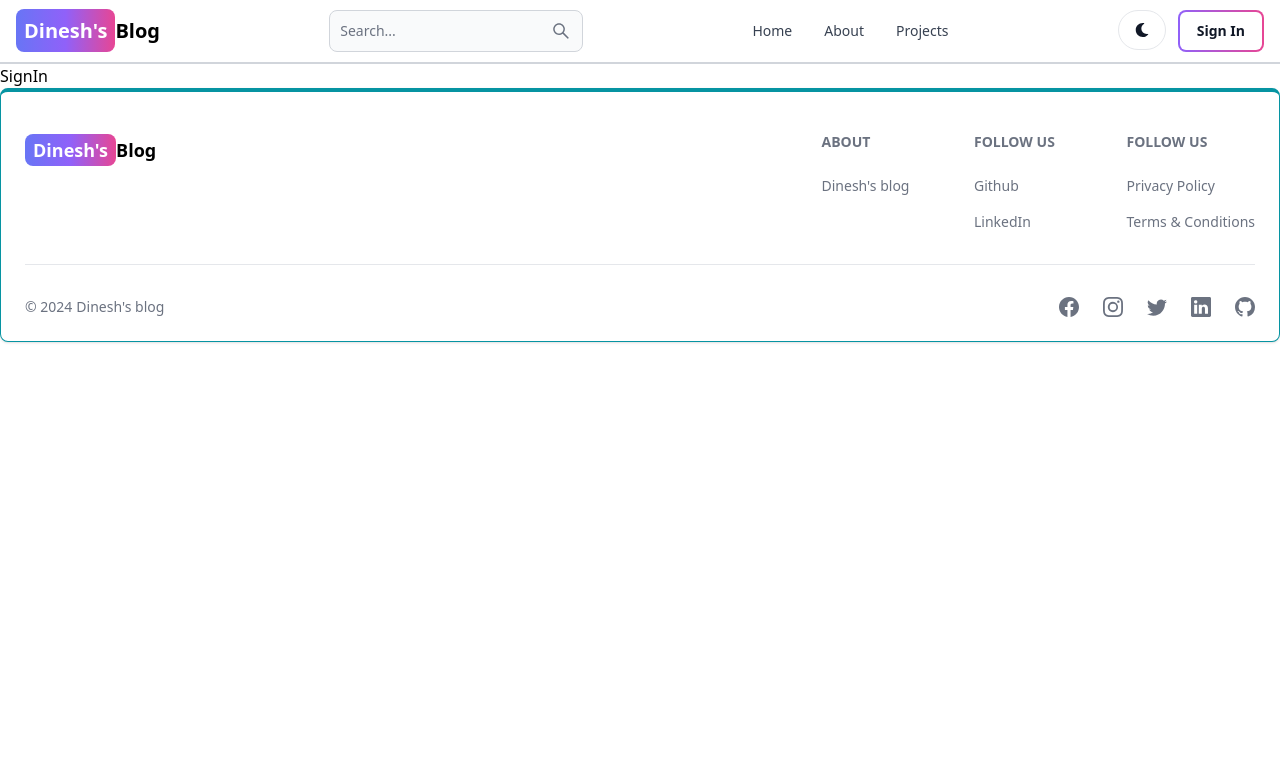
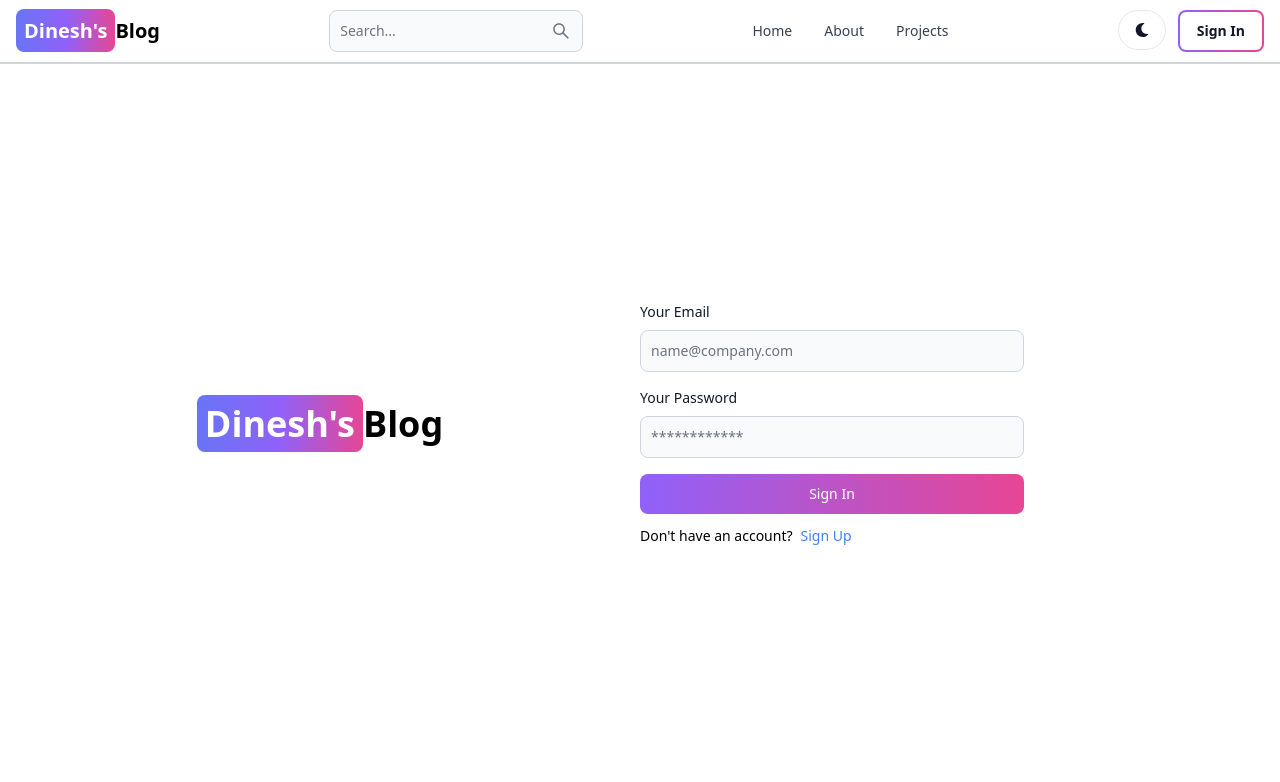
Before and after one commit to Dineshkumar-teki/dinesh-blog-project, a React (Vite) app in the folder dineshBlog/: page /sign-in in a window 1280 px wide. Shown: the top 782 px of the page. Built offline with nearby package versions, Linux system fonts and the light colour scheme.

Commit message:
add redux

```diff
--- a/dineshBlog/package.json
+++ b/dineshBlog/package.json
@@ -10,11 +10,13 @@
     "preview": "vite preview"
   },
   "dependencies": {
+    "@reduxjs/toolkit": "^2.2.7",
     "flowbite-react": "^0.10.1",
     "jsonwebtoken": "^9.0.2",
     "react": "^18.3.1",
     "react-dom": "^18.3.1",
     "react-icons": "^5.3.0",
+    "react-redux": "^9.1.2",
     "react-router-dom": "^6.26.1"
   },
   "devDependencies": {
--- a/dineshBlog/src/main.jsx
+++ b/dineshBlog/src/main.jsx
@@ -2,12 +2,16 @@ import { StrictMode } from "react";
 import { BrowserRouter } from "react-router-dom";
 import { createRoot } from "react-dom/client";
 import App from "./App.jsx";
+import { store } from "./redux/store.js";
+import { Provider } from "react-redux";
 import "./index.css";
 
 createRoot(document.getElementById("root")).render(
-  <StrictMode>
-    <BrowserRouter>
-      <App />
-    </BrowserRouter>
-  </StrictMode>
+  <Provider store={store} >
+    <StrictMode>
+      <BrowserRouter>
+        <App />
+      </BrowserRouter>
+    </StrictMode>
+  </Provider>
 );
--- a/dineshBlog/src/pages/SignIn.jsx
+++ b/dineshBlog/src/pages/SignIn.jsx
@@ -1,9 +1,114 @@
-import React from 'react'
+import { Alert, Button, Label, Spinner, TextInput } from "flowbite-react";
+import React, { useState } from "react";
+import { Link, useNavigate } from "react-router-dom";
+import { useDispatch, useSelector } from "react-redux";
+import {
+  signInStart,
+  signInSuccess,
+  signInFailure,
+} from "../redux/user/userSlice";
 
 const SignIn = () => {
+  const [formData, setFormData] = useState({});
+  const {loading, error: errMsg} = useSelector(state => state.user)
+  const dispatch = useDispatch();
+  const navigate = useNavigate();
+
+  const handleChange = (event) => {
+    setFormData({ ...formData, [event.target.id]: event.target.value.trim() });
+  };
+
+  const handleSubmit = async (event) => {
+    event.preventDefault();
+    if (!formData.password || !formData.email) {
+      return dispatch(signInFailure("Please fill out all fields."));
+    }
+    try {
+      dispatch(signInStart());
+      const res = await fetch("/api/auth/signin", {
+        method: "POST",
+        headers: { "Content-Type": "application/json" },
+        body: JSON.stringify(formData),
+      });
+      const data = await res.json();
+
+      if (data.success === false) {
+        dispatch(signInFailure(data.message));
+      }
+      if (res.ok) {
+        dispatch(signInSuccess(data))
+        navigate("/");
+      }
+    } catch (error) {
+      dispatch(signInFailure(error.message));
+    }
+  };
+
   return (
-    <div>SignIn</div>
-  )
-}
+    <section className="min-h-[90vh] my-10 md:my-0 flex justify-center flex-col md:flex-row items-center">
+      <div className="w-[100%] md:w-[50%] flex justify-center mb-10 md:mb-0">
+        <Link
+          to="/"
+          className="whitespace-nowrap text-4xl font-bold dark:text-white self-center"
+        >
+          <span className="px-2 py-1 bg-gradient-to-r from-indigo-500 via-purple-500 to-pink-500 rounded-lg text-white">
+            Dinesh's
+          </span>
+          Blog
+        </Link>
+      </div>
+      <div className="w-[100%] md:w-[50%] flex flex-col justify-center items-center md:items-start">
+        <form
+          className="flex flex-col gap-4 w-[90%] lg:w-[60%]"
+          onSubmit={handleSubmit}
+        >
+          <div className="flex flex-col gap-2">
+            <Label>Your Email</Label>
+            <TextInput
+              type="email"
+              placeholder="name@company.com"
+              id="email"
+              onChange={handleChange}
+            />
+          </div>
+          <div className="flex flex-col gap-2">
+            <Label>Your Password</Label>
+            <TextInput
+              type="password"
+              placeholder="************"
+              id="password"
+              onChange={handleChange}
+            />
+          </div>
+          <Button
+            type="submit"
+            gradientDuoTone="purpleToPink"
+            disabled={loading}
+          >
+            {loading ? (
+              <>
+                <Spinner size="sm" />
+                <span className="pl-3">loading...</span>
+              </>
+            ) : (
+              "Sign In"
+            )}
+          </Button>
+        </form>
+        <div className="flex gap-2 text-sm mt-3">
+          <span>Don't have an account?</span>
+          <Link to="/sign-up" className="text-blue-500">
+            Sign Up
+          </Link>
+        </div>
+        {errMsg && (
+          <Alert className="mt-4 w-[90%] lg:w-[60%]" color="failure">
+            {errMsg}
+          </Alert>
+        )}
+      </div>
+    </section>
+  );
+};
 
-export default SignIn
+export default SignIn;
--- /dev/null
+++ b/dineshBlog/src/redux/store.js
@@ -0,0 +1,8 @@
+import { configureStore } from "@reduxjs/toolkit";
+import userReducer from "./user/userSlice";
+
+export const store = configureStore({
+  reducer: {
+    user: userReducer,
+  },
+});
--- /dev/null
+++ b/dineshBlog/src/redux/user/userSlice.js
@@ -0,0 +1,31 @@
+import { createSlice } from "@reduxjs/toolkit";
+
+const initialState = {
+  currentUser: null,
+  error: null,
+  loading: false,
+};
+
+const userSlice = createSlice({
+  name: "user",
+  initialState,
+  reducers: {
+    signInStart: (state) => {
+      state.loading = true;
+      state.error = null;
+    },
+    signInSuccess: (state, action) => {
+      state.currentUser = action.payload;
+      state.loading = false;
+      state.error = null;
+    },
+    signInFailure: (state, action) => {
+        state.loading = false;
+        state.error = action.payload;
+      },
+  },
+});
+
+export const {signInStart,signInFailure,signInSuccess} = userSlice.actions
+
+export default userSlice.reducer
```
Also changed, not shown: 1 other file (tests, documents, lock files or other folders).
